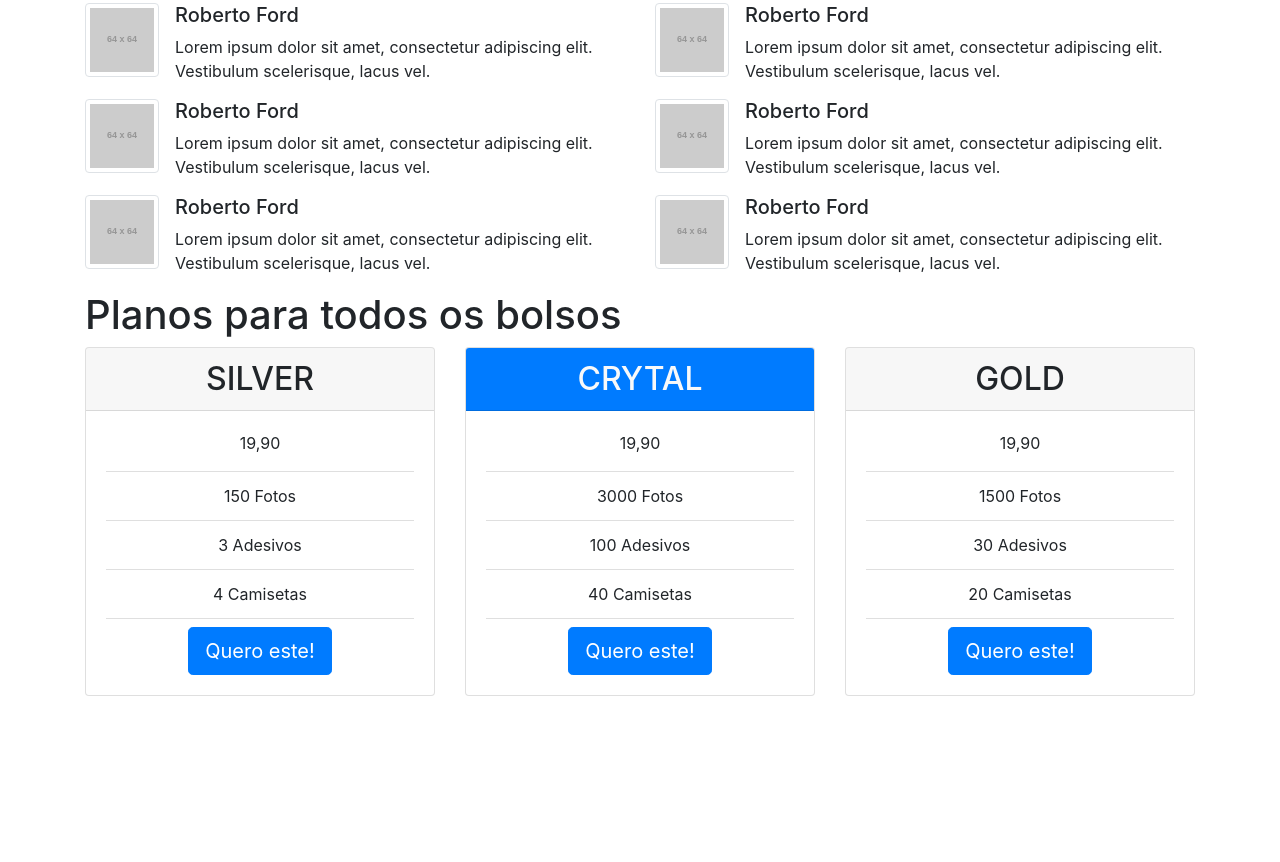
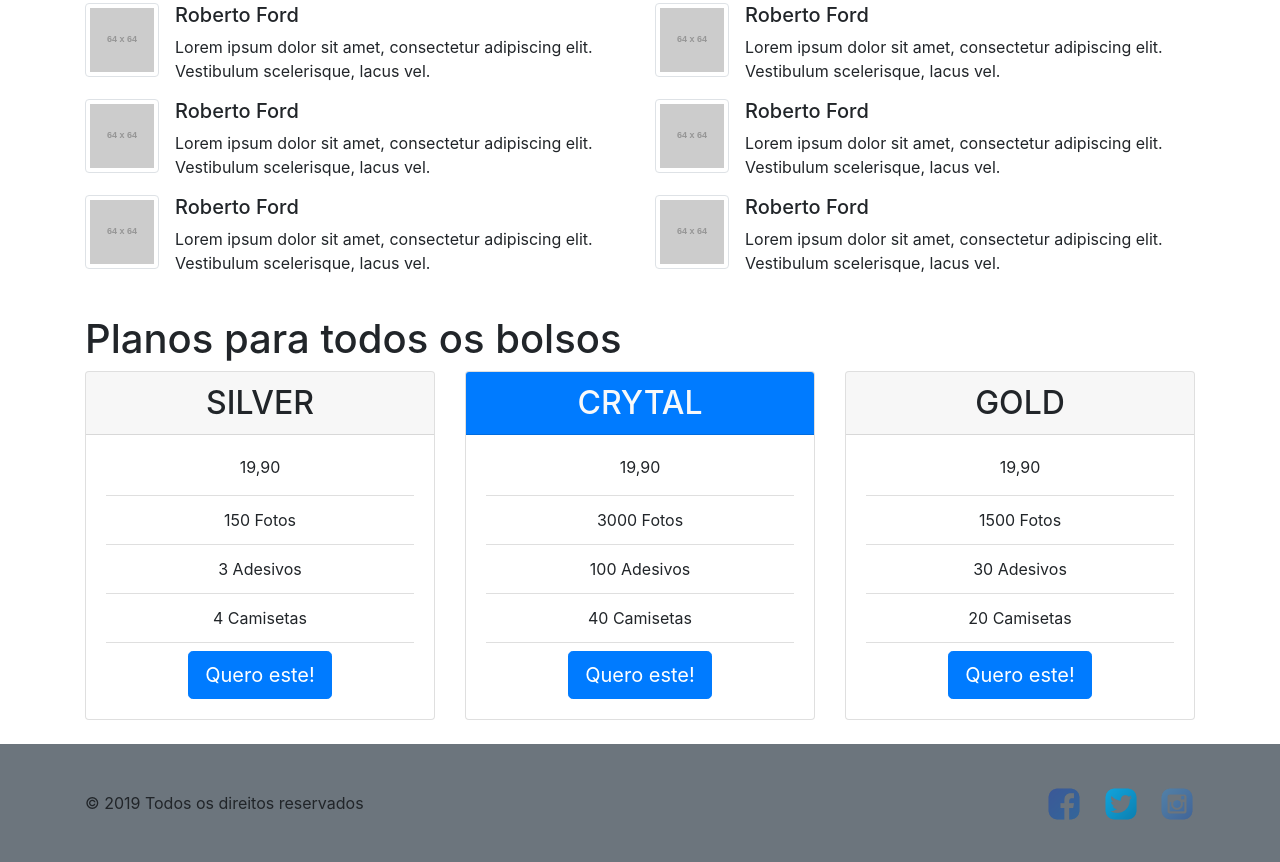
Before and after one commit to KaioLTeles/Better, a plain HTML site: page index.html in a window 1280 px wide. Shown: the part 1421-2283 px from the top of the page. Before the commit the page ends 2117 px from the top, so only its background shows below. Drawn offline with Linux system fonts and the light colour scheme; placeholder pictures from the web are drawn by us.

Commit message:
Adding the footer and ending the project.

```diff
--- a/css/better-tema.css
+++ b/css/better-tema.css
@@ -4,3 +4,25 @@
     background-position: center;
     color: #fff;
 }
+.social a[href='http://facebook.com/betterimages']{
+    background: url(../img/icone-face.png);
+    background-size: 36px 36px
+}
+.social a[href='http://twitter.com/betterimages']{
+    background: url(../img/icone-twitter.png);
+    background-size: 36px 36px
+}
+.social a[href='http://instagram.com/betterimages']{
+    background: url(../img/icone-insta.png);
+    background-size: 36px 36px
+}
+.social a{
+    display: block;
+    width: 36px;
+    height: 36px;
+    text-indent: -9999px;
+}
+.social li{
+    display: inline-block;
+    margin-left: 1em;
+}
--- a/index.html
+++ b/index.html
@@ -252,7 +252,7 @@
             </div>
         </section>
 
-        <section class="container planos">
+        <section class="container planos pt-4 pb-4">
             <h1>Planos para todos os bolsos</h1>
 
             <div class="row">
@@ -312,11 +312,21 @@
                         </div>
                     </div>
                 </div>
-
             </div>
         </section>
-
     </main>
+    <footer class="bg-secondary pt-4 pb-4">
+        <div class="container d-flex justify-content-between align-items-center">
+            <span>
+                © 2019 Todos os direitos reservados
+            </span>
+            <ul class="social">
+                <li><a href="http://facebook.com/betterimages" class="text-hide">Facebook</a></li>
+                <li><a href="http://twitter.com/betterimages" class="text-hide">Twitter</a></li>
+                <li><a href="http://instagram.com/betterimages" class="text-hide">Instagran</a></li>
+            </ul>
+        </div>
+    </footer>
 
 
 
```
